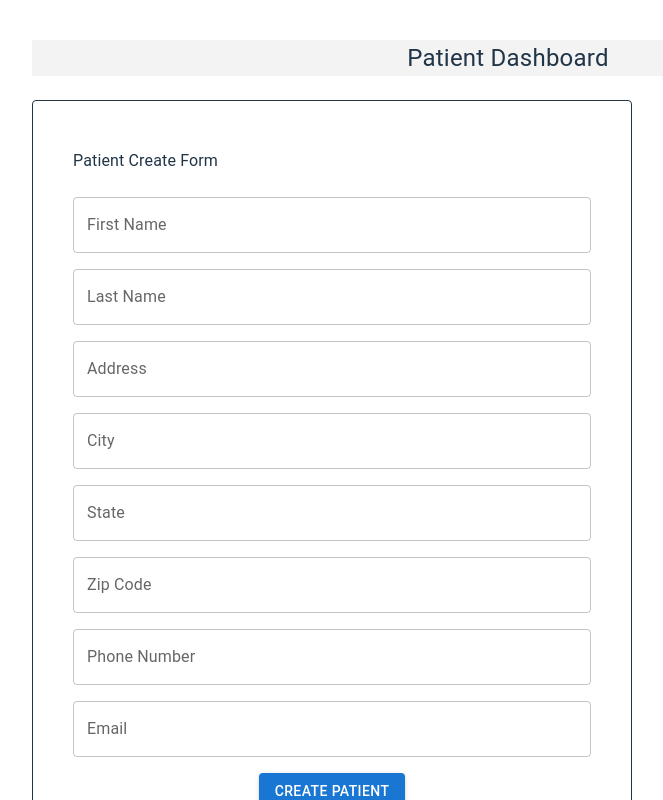
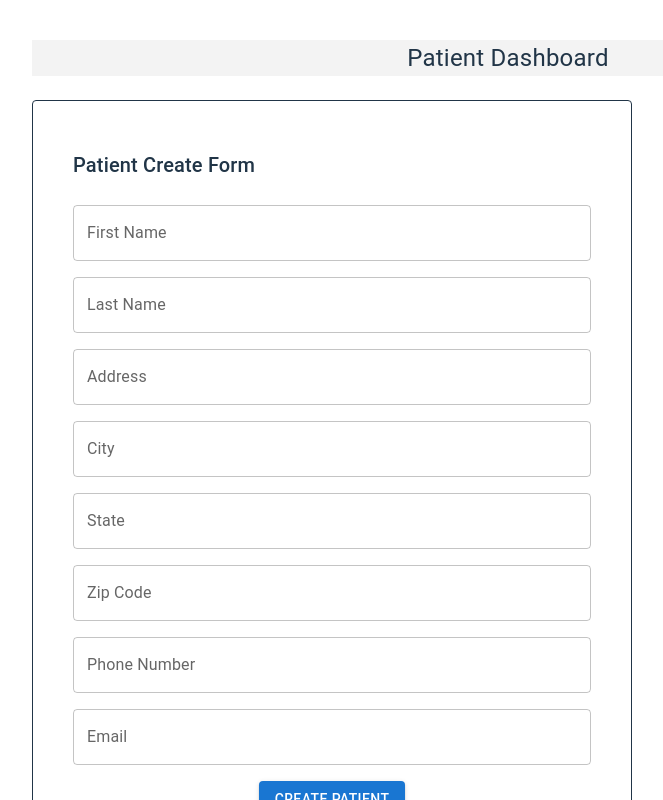
Before and after one commit to mahesh-aet/patient-app-FE, a React (Vite) app: page /dashboard in a window 1280 px wide. Both pictures are taken after a click on the button "Add New Patient". Shown: the top 800 px of the page, without its empty margins (132-795 px from the left). Built offline with nearby package versions, Linux system fonts and the light colour scheme; no server answers; some icons are missing.

Commit message:
fixes : add patient form close button

```diff
--- a/src/components/patient/PatientForm.tsx
+++ b/src/components/patient/PatientForm.tsx
@@ -1,8 +1,10 @@
+import type { FC } from "react";
 import { Formik, Form } from "formik";
 import * as Yup from "yup";
-import { TextField, Button, Grid, Typography } from "@mui/material";
+import { TextField, Button, Grid, Typography, IconButton } from "@mui/material";
+import CloseIcon from "@mui/icons-material/Close";
+
 import type { IPatientRequest } from "../../type/patient/patientRequest";
-import type { FC } from "react";
 import { useAppDispatch } from "../../store/hooks";
 import { createPatientThunk } from "../../store/patientThunk";
 
@@ -16,11 +18,13 @@ const validationSchema = Yup.object({
 interface IPatientForm {
   setShowCreateForm(value: boolean): void;
   onCreateSuccess: () => void;
+  handleCloseForm: () => void;
 }
 
 const PatientForm: FC<IPatientForm> = ({
   setShowCreateForm,
   onCreateSuccess,
+  handleCloseForm,
 }) => {
   const dispatch = useAppDispatch();
 
@@ -61,8 +65,17 @@ const PatientForm: FC<IPatientForm> = ({
                 borderRadius: 1,
               }}
             >
-              <Grid my={1}>
-                <Typography>Patient Create Form</Typography>
+              <Grid container width={"100%"} justifyContent={"space-between"}>
+                <Grid my={1}>
+                  <Typography variant="h6">Patient Create Form</Typography>
+                </Grid>
+                <IconButton
+                  aria-label="close-form"
+                  color="primary"
+                  onClick={handleCloseForm}
+                >
+                  <CloseIcon fontSize="small" />
+                </IconButton>
               </Grid>
 
               <Grid size={{ xs: 12 }}>
--- a/src/pages/Dashboard.tsx
+++ b/src/pages/Dashboard.tsx
@@ -70,6 +70,10 @@ export const DashBoard = () => {
     setIsSuccessToastOpen(false);
   };
 
+  const handleCloseForm = () => {
+    setShowCreateForm(false);
+  };
+
   return (
     <Grid container flexDirection={"column"} spacing={2}>
       <Grid sx={{ my: 1, backgroundColor: "#f3f3f3" }}>
@@ -88,6 +92,7 @@ export const DashBoard = () => {
           <PatientForm
             setShowCreateForm={setShowCreateForm}
             onCreateSuccess={handleCreateSuccess}
+            handleCloseForm={handleCloseForm}
           />
         )}
       </Grid>
```
Also changed, not shown: 1 other file (tests, documents, lock files or other folders).
